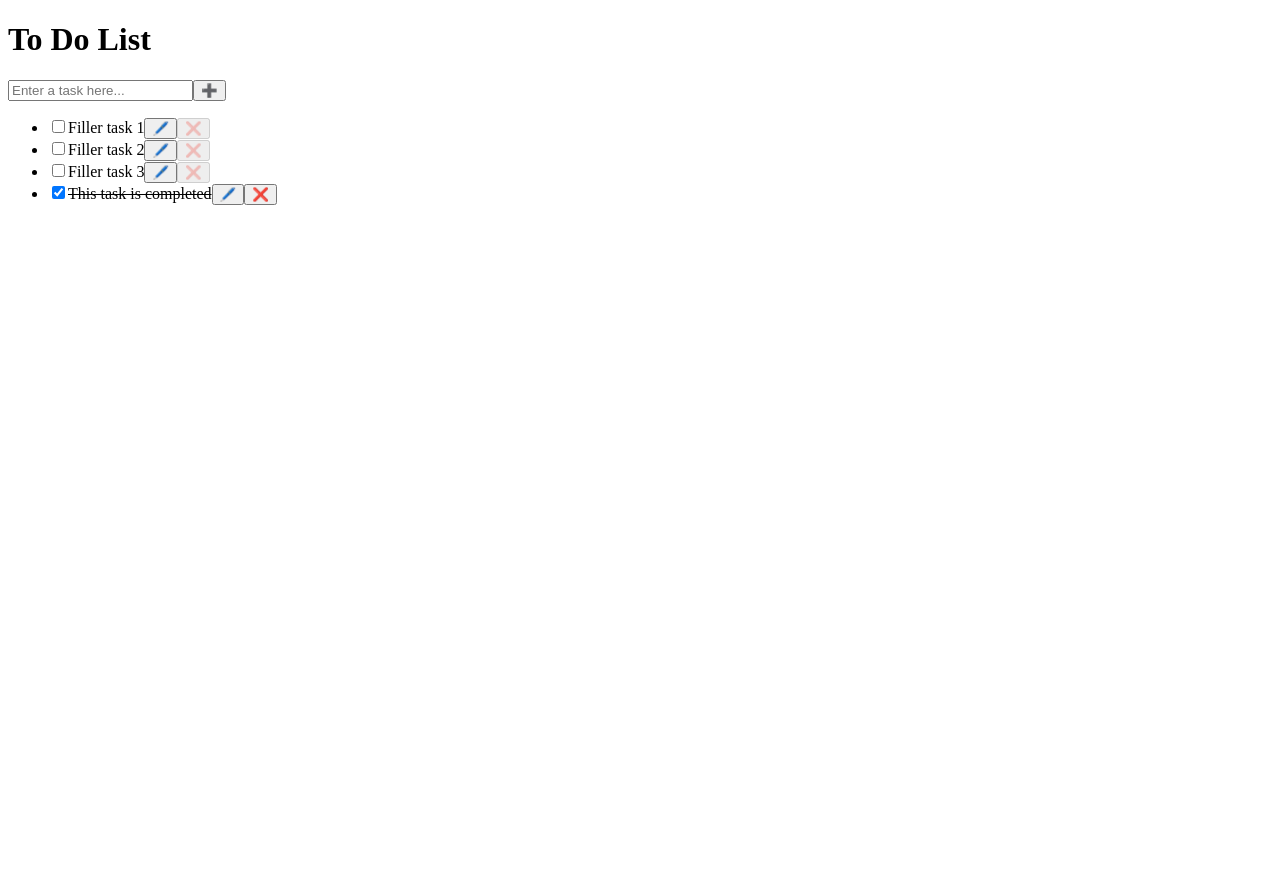
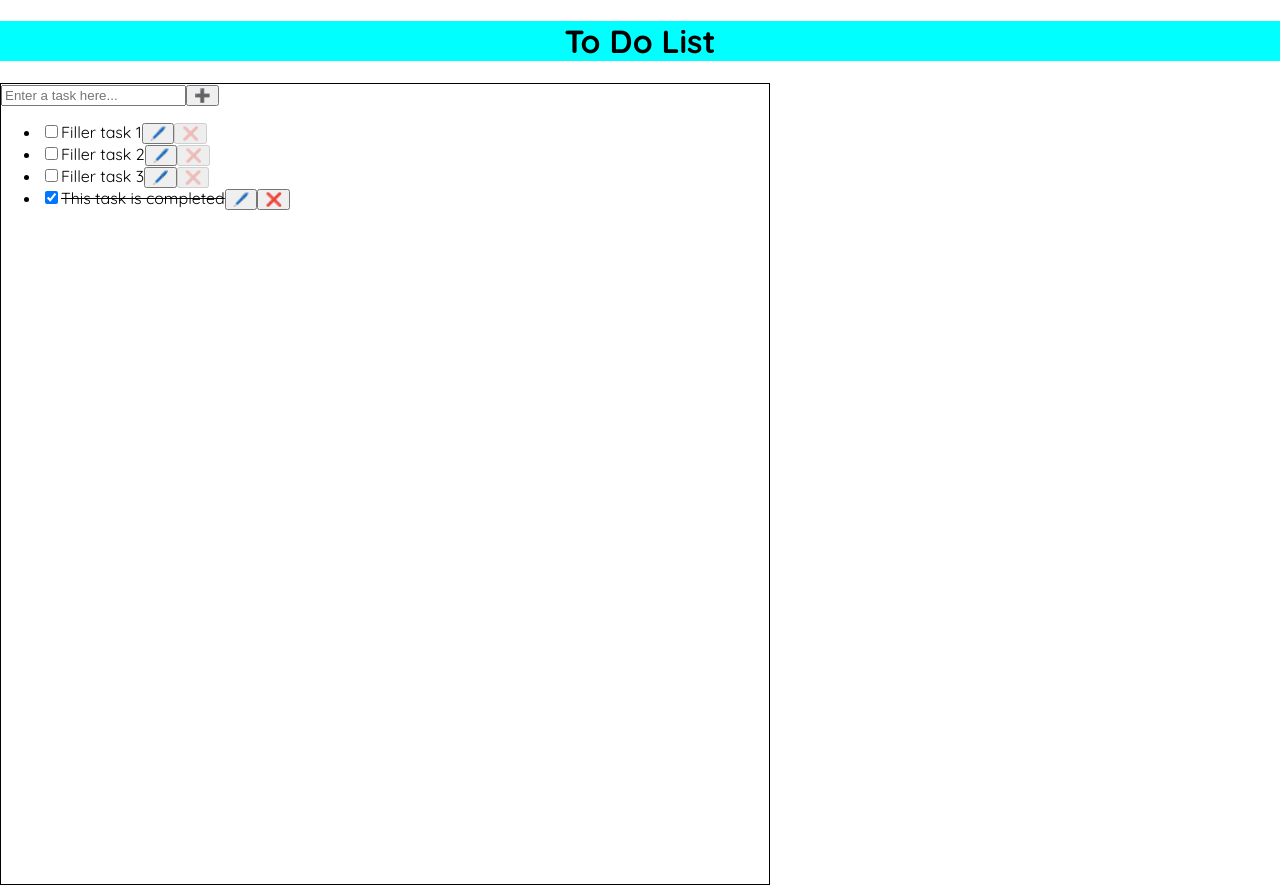
Before and after one commit to SleepyDroids/classic_to_do_list, a React (Vite) app: page / in a window 1280 px wide. Before the commit the page ends 800 px from the top, so only its background shows below. Built offline with nearby package versions, Linux system fonts and the light colour scheme.

Commit message:
adjusting css/styling

```diff
--- a/src/index.css
+++ b/src/index.css
@@ -1,7 +1,32 @@
+@import url("https://fonts.googleapis.com/css2?family=Quicksand:wght@300..700&display=swap");
+
+body {
+  margin: 0;
+  padding: 0;
+  height: 100vh;
+  font-family: "Quicksand", sans-serif;
+  font-optical-sizing: auto;
+  font-weight: 400;
+  font-style: normal;
+
+}
+
+header {
+    width: 100vw;
+    text-align: center;
+    background-color: aqua;
+}
+
+.container {
+    border:1px solid black;
+    height: 100vh;
+    width: 60%;
+}
+
 .completed {
-    text-decoration: line-through;
+  text-decoration: line-through;
 }
 
 .visibilty {
-    display: none;
+  display: none;
 }
```
Also changed, not shown: src/App.jsx (+5 -5 lines).
